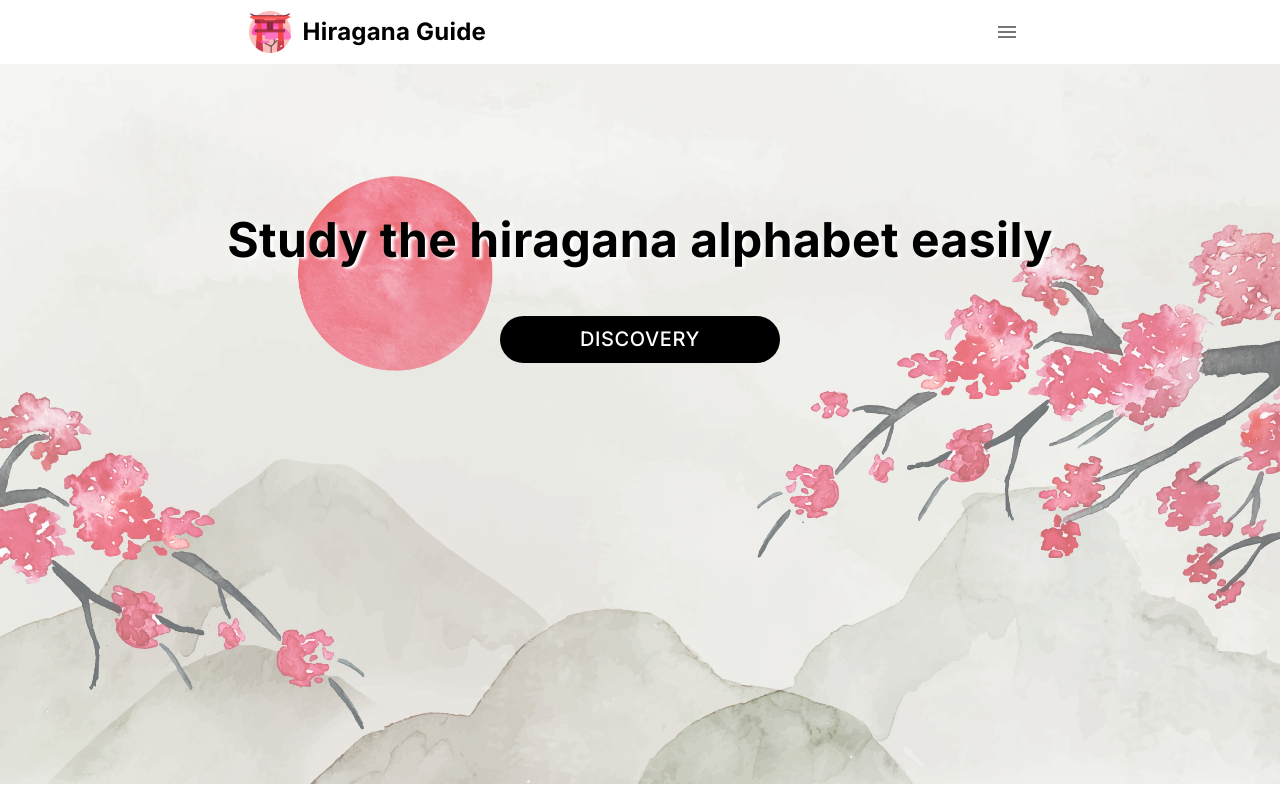
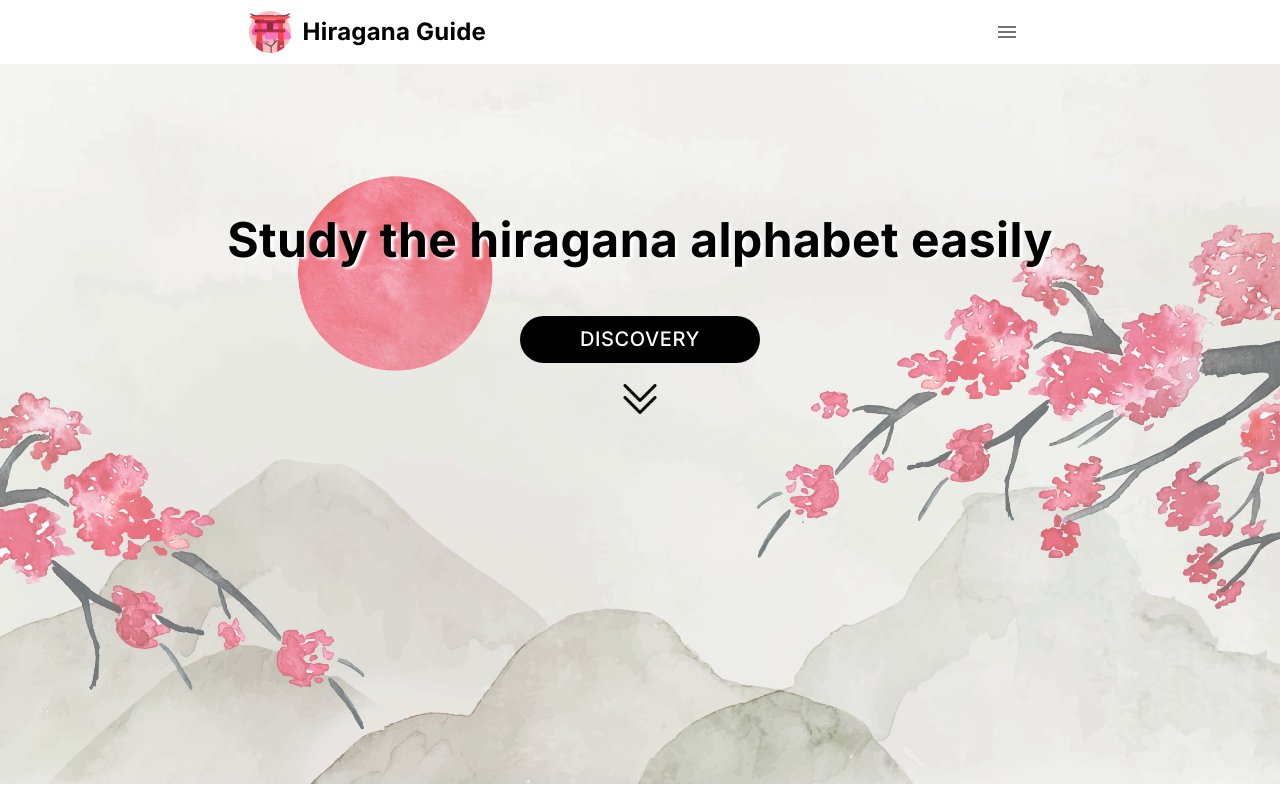
Before and after one commit to andrei-nascimento/hiragana-guide-react, a React (Create React App) app: page / in a window 1280 px wide. Shown: the top 800 px of the page. Built offline with nearby package versions, Linux system fonts and the light colour scheme.

Commit message:
Favicon and Link internal included

```diff
--- a/src/components/static/Footer/Footer.tsx
+++ b/src/components/static/Footer/Footer.tsx
@@ -1,6 +1,6 @@
 import React from "react";
 import './Footer.css';
-import { Box, Grid, IconButton, Link, Typography } from '@material-ui/core';
+import { Grid, Typography } from '@material-ui/core';
 
 function Footer() {
     let footerComponent;
--- a/src/pages/Home/Home.css
+++ b/src/pages/Home/Home.css
@@ -20,7 +20,6 @@
     display: grid;
     align-items: center;
     padding-top: 40px;
-    width: 35vh;
 }
 
 .button-text {
@@ -29,6 +28,17 @@
     background-color: black !important;
     color: white !important;
     border-radius: 40px !important;
+    width: 30vh;
+}
+
+.link {
+    text-decoration: none !important;
+}
+
+.arrow {
+    display: grid;
+    width: 48px;
+    margin-top: 12px;
 }
 
 .menu-left {
--- a/src/pages/Home/Home.tsx
+++ b/src/pages/Home/Home.tsx
@@ -4,6 +4,8 @@
 import background from '../../assets/jp1.png';
 // @ts-ignore
 import learning from '../../assets/learning.png';
+// @ts-ignore
+import arrow from '../../assets/arrow.png';
 import React from 'react';
 
 function Home() {
@@ -16,10 +18,11 @@
                         Study the hiragana alphabet easily
                     </Typography>
                     <Box className='button-background'>
-                        <Button className='button-text'>
+                        <a href='#anchor' className='link'><Button className='button-text' >
                             Discovery
-                        </Button>
+                        </Button></a>
                     </Box>
+                    <img src={arrow} alt="arrow" className='arrow' />
                 </div>
             </Grid>
             <Grid item xs={6} className='menu-left'>
@@ -33,9 +36,10 @@
                     </Box>
                 </Box>
             </Grid>
-            <Grid item xs={6} className='menu-right'>
+            <Grid item xs={6}  className='menu-right'>
                 <img src={learning} alt="woman studying" className='woman'/>
             </Grid>
+            <div id="anchor"></div>
         </Grid>
     )
 }
```
Also changed, not shown: src/assets/arrow.png (added), 1 other file (tests, documents, lock files or other folders).
